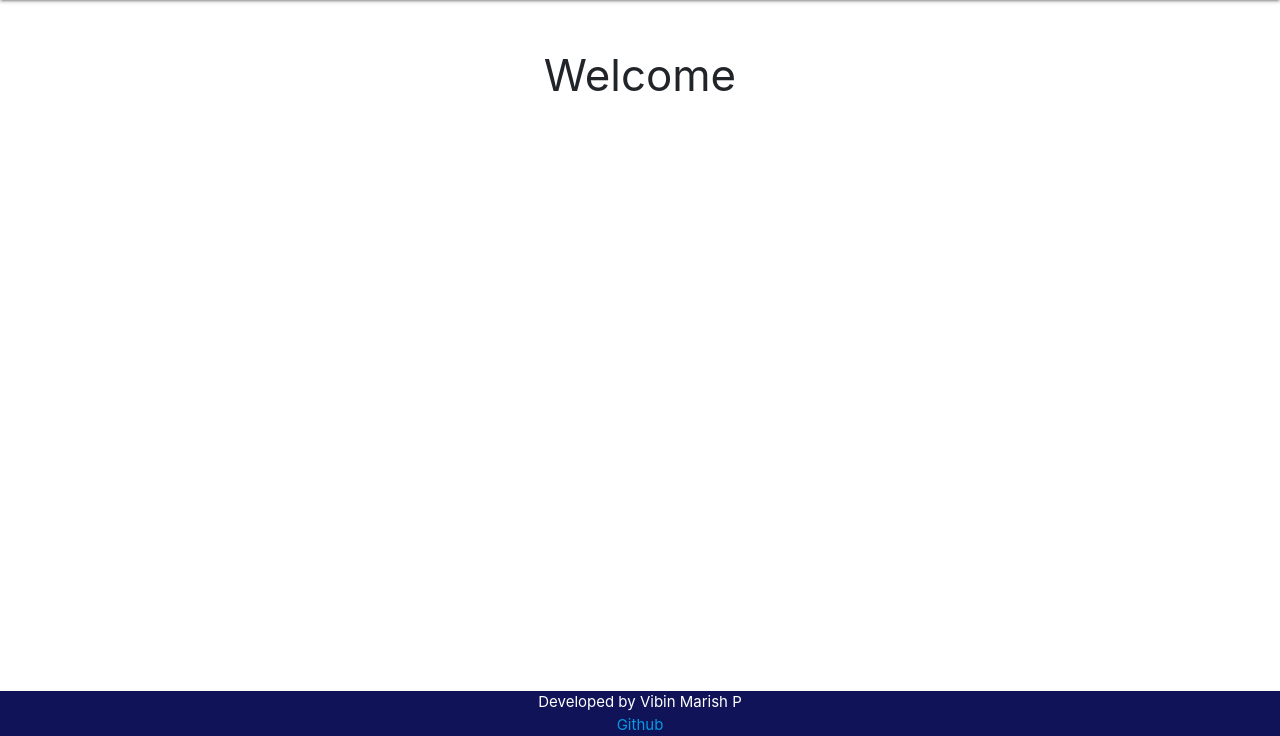
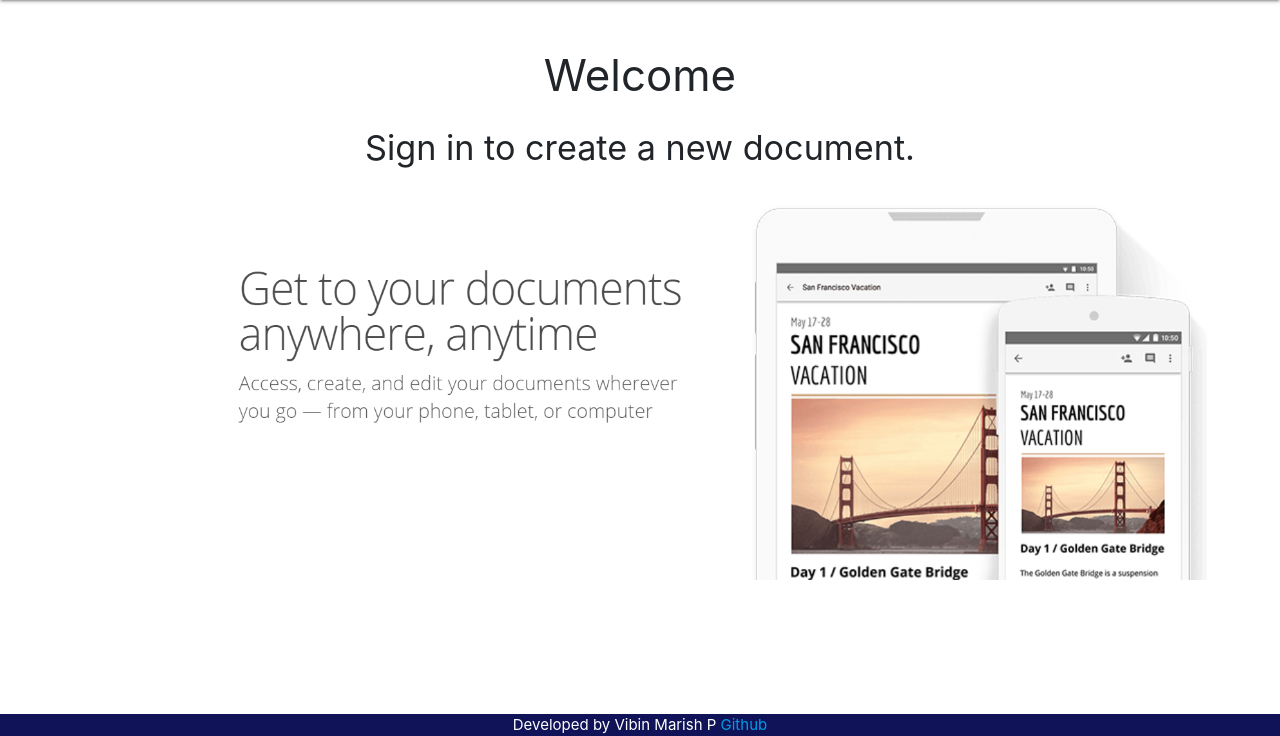
Before and after one commit to nishnk7799/navigus_Round_2, a Django app: page / in a window 1280 px wide. Shown: the part 64-800 px from the top of the page. Run offline with Django 3.2, Linux system fonts and the light colour scheme; data comes from the database, SQL or seed files in the repository; some libraries are stand-ins or nearby versions.

Commit message:
Document creation module added
Documents can be saved in the database.

```diff
--- a/projectdoc/doc/admin.py
+++ b/projectdoc/doc/admin.py
@@ -1,3 +1,4 @@
 from django.contrib import admin
+from .models import Post
 
-# Register your models here.
+admin.site.register(Post)
--- a/projectdoc/doc/models.py
+++ b/projectdoc/doc/models.py
@@ -22,9 +22,6 @@ class LoggedUser(models.Model):
     user_logged_in.connect(login_user)
     user_logged_out.connect(logout_user)
 
-    class Post(models.Model):
-        message = models.TextField(max_length=8000)
-        created_at = models.DateTimeField(auto_now_add=True)
-        updated_at = models.DateTimeField(null=True)
-        created_by = models.ForeignKey(User, related_name='posts',on_delete=models.CASCADE,)
-        updated_by = models.ForeignKey(User, null=True, related_name='+',on_delete=models.CASCADE,)
+class Post(models.Model):
+    Document = models.TextField(max_length=8000)
+    user = models.ForeignKey(User,on_delete=models.CASCADE,)
--- a/projectdoc/doc/views.py
+++ b/projectdoc/doc/views.py
@@ -1,11 +1,11 @@
-from django.shortcuts import render,redirect
+from django.shortcuts import render, redirect, get_object_or_404
 from django.http import HttpResponse
-
+from django.views.generic import TemplateView
 from django.contrib.auth import login, authenticate
 from django.contrib.auth.forms import UserCreationForm, AuthenticationForm
 from django.shortcuts import render, redirect
 from django.contrib.auth.forms import UserCreationForm
-from django.contrib.auth import login,logout,authenticate
+from django.contrib.auth import login, logout, authenticate
 from django.contrib import messages
 from django.contrib.auth.models import User
 from django.contrib.sessions.models import Session
@@ -13,54 +13,56 @@ from django.utils import timezone
 
 from doc.models import LoggedUser
 
+from .forms import HomeForm
+
 
 def home(request):
-
-    logged_users = [user.user for user in LoggedUser.objects.all()]
-    #{"log":logged_users}
     return render(request, 'home.html')
 
+
 def register(request):
-
-    if request.method =="POST":
-        form=UserCreationForm(request.POST)
+    if request.method == "POST":
+        form = UserCreationForm(request.POST)
 
         if form.is_valid():
-            user=form.save()
+            user = form.save()
             username = form.cleaned_data.get('username')
             messages.success(request, f"New Account Created: {username}")
-            login(request,user)
+            login(request, user)
             return redirect("home")
         else:
             for msg in form.error_messages:
                 messages.error(request, f"{msg}: {form.error_messages[msg]}")
 
-    form= UserCreationForm
-    return render(request,"register.html",context={"form":form})
+    form = UserCreationForm
+    return render(request, "register.html", context={"form": form})
+
 
 def logout_request(request):
     logout(request)
-    messages.info(request,"Logged Out Successfully !")
+    messages.info(request, "Logged Out Successfully !")
     return redirect("home")
+
 
 def login_request(request):
     if request.method == "POST":
-        form = AuthenticationForm(request,data=request.POST)
+        form = AuthenticationForm(request, data=request.POST)
         if form.is_valid():
-            username=form.cleaned_data.get('username')
-            password =form.cleaned_data.get('password')
-            user = authenticate(username=username,password=password)
+            username = form.cleaned_data.get('username')
+            password = form.cleaned_data.get('password')
+            user = authenticate(username=username, password=password)
             if user is not None:
-                login(request,user)
-                messages.info(request,f"You are now logged in as {username}")
+                login(request, user)
+                messages.info(request, f"You are now logged in as {username}")
                 return redirect("home")
             else:
                 messages.error(request, "Invalid username or password")
         else:
             messages.error(request, "Invalid username or password")
-    form =AuthenticationForm()
-    return render(request,"login.html",
-                  {"form":form})
+    form = AuthenticationForm()
+    return render(request, "login.html",
+                  {"form": form})
+
 
 def get_current_users():
     active_sessions = Session.objects.filter(expire_date__gte=timezone.now())
@@ -68,5 +70,30 @@ def get_current_users():
     for session in active_sessions:
         data = session.get_decoded()
         user_id_list.append(data.get('_auth_user_id', None))
-    # Query all logged in users based on id list
     return User.objects.filter(id__in=user_id_list)
+
+
+def document(request):
+    logged_users = [user.user for user in LoggedUser.objects.all()]
+
+    return render(request, 'document.html', {"log": logged_users}, )
+
+
+def docform(request):
+    if request.method == "POST":
+        form=HomeForm(request.POST)
+        text=""
+        if form.is_valid():
+            Document=form.save(commit=False)
+            Document.user=request.user
+            Document.save()
+            text=form.cleaned_data['Document']
+            form=HomeForm
+            messages.info(request, "Document Saved !")
+            return redirect('document')
+        args={'form':form,'text': text}
+
+        return render(request, 'document.html', args)
+    if request.method=="GET":
+        form = HomeForm()
+        return render(request, 'document.html', {"form": form})
--- a/projectdoc/projectdoc/urls.py
+++ b/projectdoc/projectdoc/urls.py
@@ -1,4 +1,3 @@
-
 from django.contrib import admin
 from django.contrib.auth import login
 from django.urls import path
@@ -13,4 +12,5 @@ urlpatterns = [
     path("login/home/",views.home,name='homelog'),
     path("logout/", views.logout_request, name="logout"),
     path("login/",views.login_request,name='login'),
+    path("document/",views.docform,name='document'),
     ]
--- a/projectdoc/templates/base.html
+++ b/projectdoc/templates/base.html
@@ -8,6 +8,7 @@
     <link rel="stylesheet" href="https://cdnjs.cloudflare.com/ajax/libs/materialize/1.0.0/css/materialize.min.css">
     <script src="https://cdnjs.cloudflare.com/ajax/libs/materialize/1.0.0/js/materialize.min.js"></script>
     <style>
+
 .footer {
   position: fixed;
   left: 0;
@@ -53,10 +54,10 @@
 {% block content %}
 {% endblock %}
     </div>
+
 </body>
 <div class="footer">
   Developed by Vibin Marish P
-    <br>
   <a href="https://github.com/vibinmarish/navigus_Round_2">Github</a>
 </div>
 
--- a/projectdoc/templates/home.html
+++ b/projectdoc/templates/home.html
@@ -1,9 +1,19 @@
 {% extends 'base.html' %}
 {% block content %}
 {% if user.is_authenticated %}
-<center><h3> Welcome {{user.username}}<h3></center>
+<center><h3> Welcome, {{user.username}} !<h3></center>
+
+<br>
+<center>
+    <a class="waves-effect waves-dark btn-large" href="document">New Document +</a>
+    <a class="waves-effect waves-dark btn-large" href="/">View Document</a>
+</center>
+<center><img src="/static/image/1.png" alt="Document Image" width="1000" height="400"></center>
 {% else %}
 <center><h3> Welcome<h3></center>
+<center><h4>Sign in to create a new document.</h4></center>
+<center><img src="/static/image/1.png" alt="Document Image" width="1000" height="400"></center>
+
 {% endif %}
 
 
```
Also changed, not shown: projectdoc/doc/forms.py (added, +8 -0 lines), projectdoc/templates/document.html (+15 -15 lines), projectdoc/db.sqlite3, projectdoc/doc/migrations/0003_auto_20200613_2014.py (added), projectdoc/doc/migrations/0004_auto_20200613_2050.py (added), projectdoc/static/image/1.png (added).
